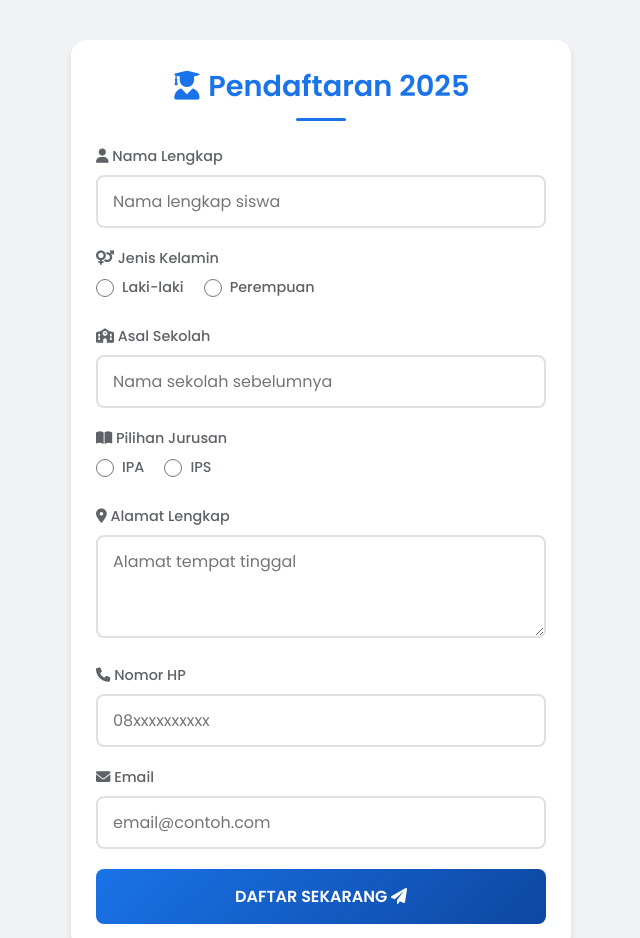
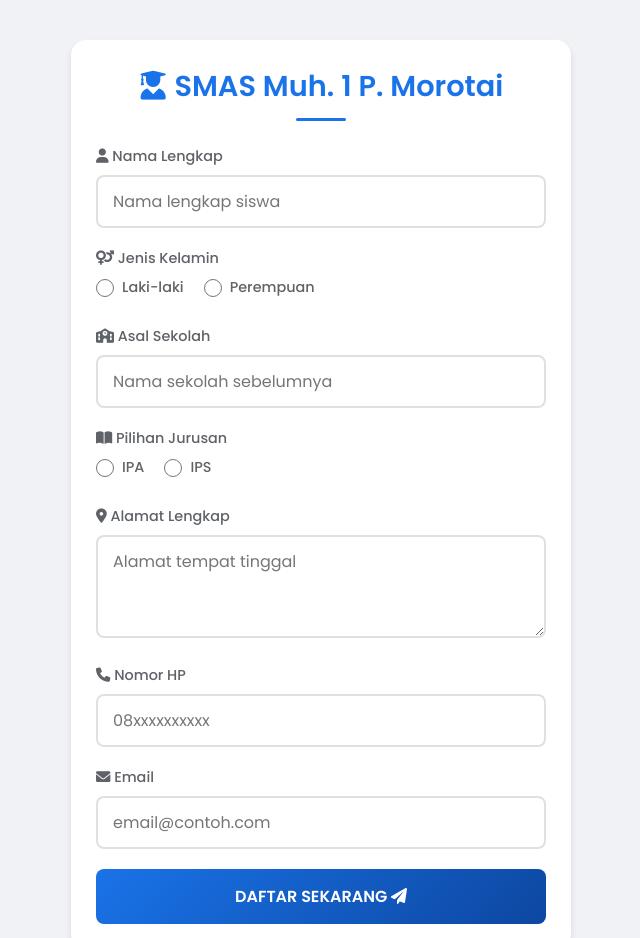
Before and after one commit to karmanangwarmase/psb2025, a plain HTML site: page index.html in a window 1280 px wide. Shown: the top 938 px of the page, without its empty margins (319-959 px from the left). Drawn offline with Linux system fonts and the light colour scheme.

Commit message:
Update index.html

```diff
--- a/index.html
+++ b/index.html
@@ -120,7 +120,7 @@
 </head>
 <body>
     <div class="container">
-        <h1><i class="fas fa-user-graduate"></i> Pendaftaran 2025</h1>
+        <h1><i class="fas fa-user-graduate"></i> SMAS Muh. 1 P. Morotai</h1>
         <form onsubmit="return sendToWhatsApp(event)">
             <div class="form-group">
                 <label><i class="fas fa-user"></i> Nama Lengkap</label>
```
